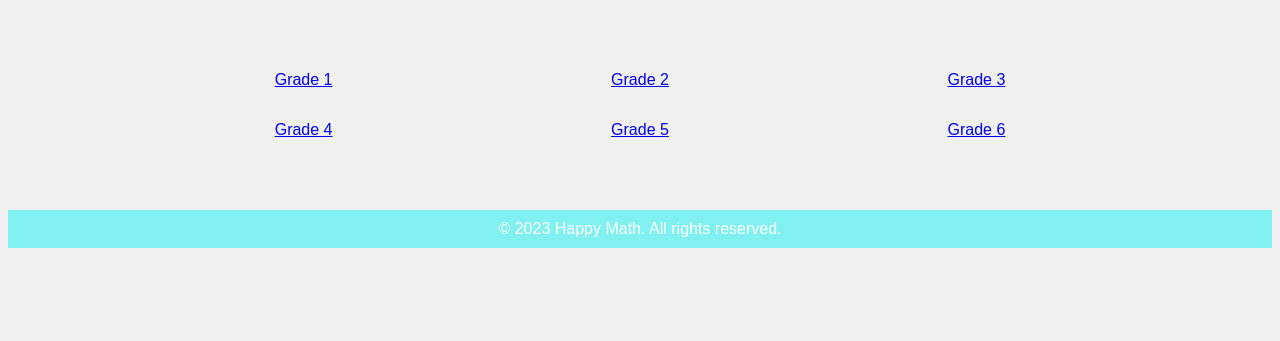
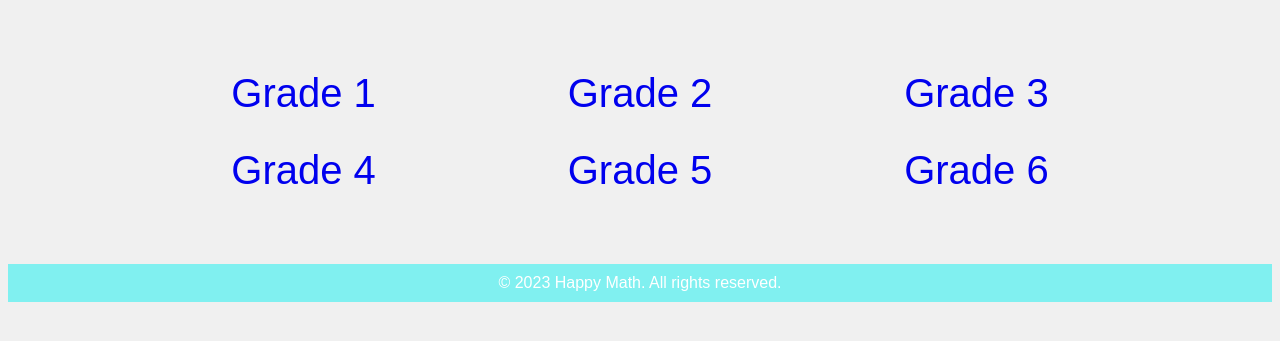
Before and after one commit to markhamwei/myrepos, a Django app: page / in a window 1280 px wide. Shown: the part 128-469 px from the top of the page. Run offline with Django 4.2, Linux system fonts and the light colour scheme.

Commit message:
update home page

```diff
--- a/templates/myhome.html
+++ b/templates/myhome.html
@@ -17,6 +17,7 @@
 
 	th, td {
 	  padding: 15px;
+	  font-size: 40px;
 	  text-align: center;
 	}
 
@@ -33,7 +34,12 @@
       padding: 10px;
       text-align: center;
     }
-  </style>
+
+	a:link { text-decoration: none; }
+	a:visited { text-decoration: none; }
+	a:hover { text-decoration: underline; }
+	a:active { text-decoration: underline; }
+	</style>
 </head>
 
 <body>
```
